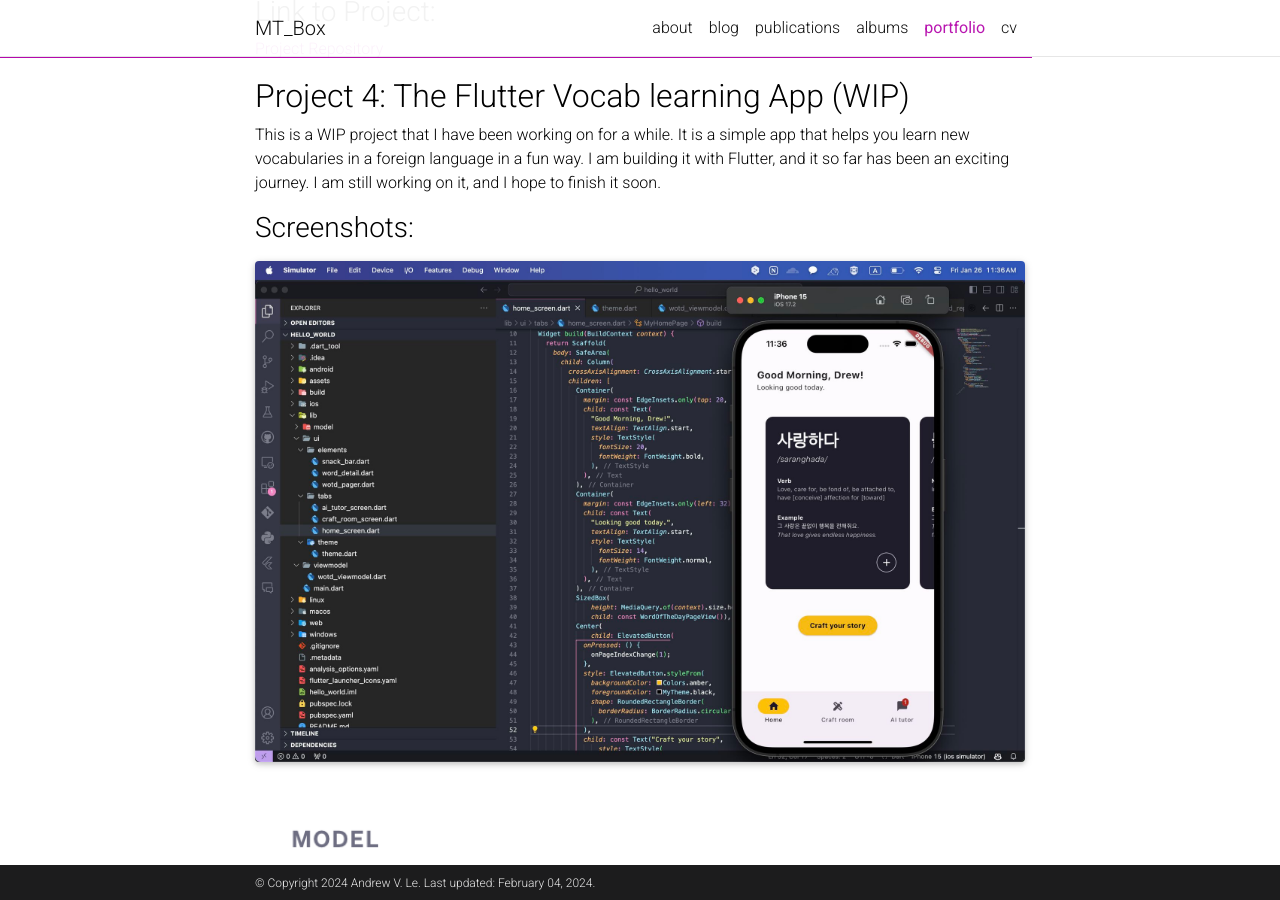
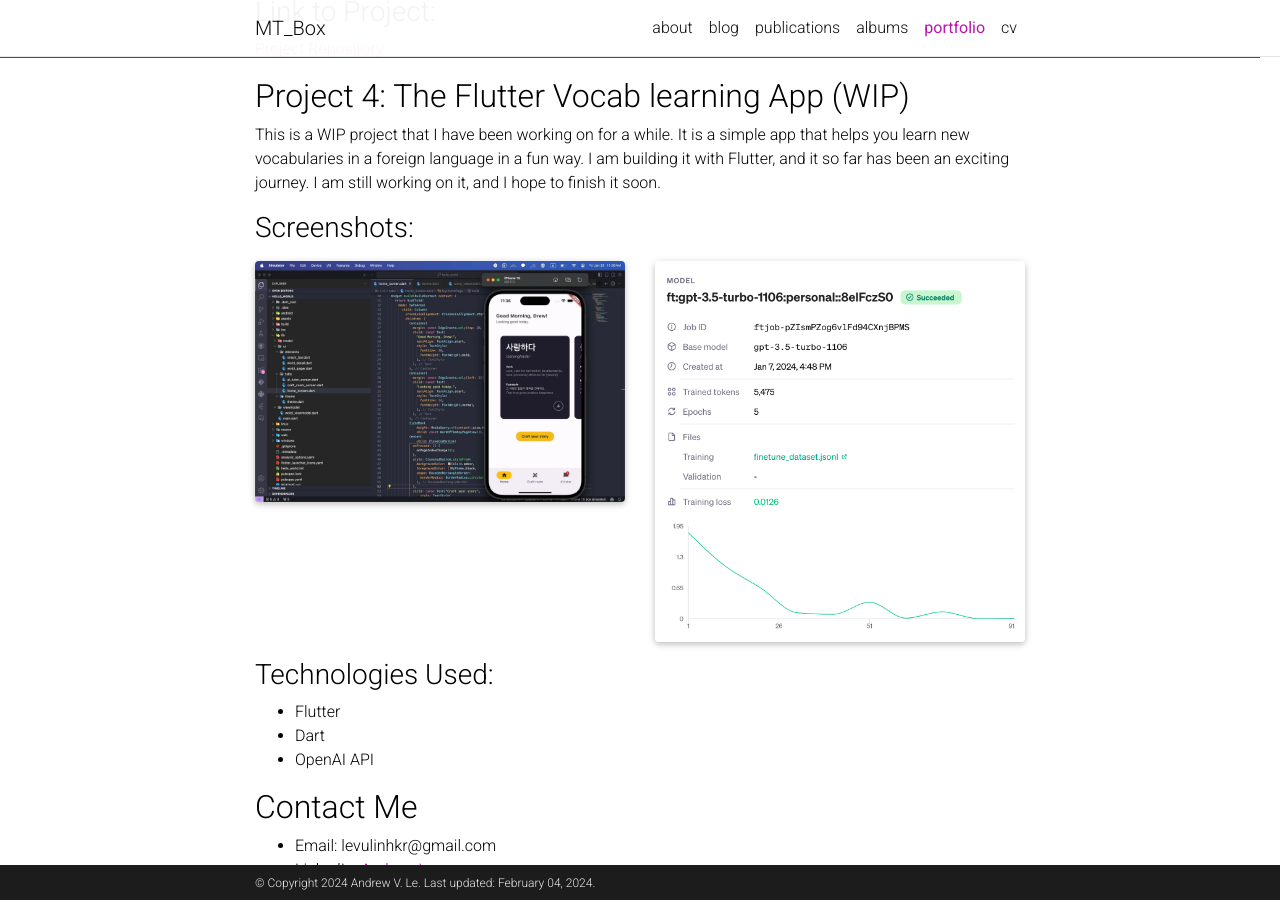
Before and after one commit to levulinh/levulinh.github.io, a Jekyll site: the page built from _pages/drewfolio.md, in a window 1280 px wide and 900 px high, scrolled down 5893 px. Built offline with Jekyll 4.4.1, drawn with Linux system fonts in a browser that asks for light colours; full-size pictures stand in for the smaller copies a plugin makes; comment, search, counter and statistics services are not loaded; a style sheet for code colours, icons or effects is not loaded.

Commit message:
Add new image to portfolio

```diff
--- a/_pages/drewfolio.md
+++ b/_pages/drewfolio.md
@@ -167,9 +167,10 @@
     <div class="col-sm mt-3 mt-md-0">
         {% include figure.html path="assets/img/portfolio/vocav0.png" class="img-fluid rounded z-depth-1" zoomable=true %}
     </div>
+    <div class="col-sm mt-3 mt-md-0">
+        {% include figure.html path="assets/img/portfolio/openai_finetune.png" class="img-fluid rounded z-depth-1" zoomable=true %}
+    </div>
 </div>
-
-![OpenAPI finetune](/assets/img/portfolio/openai_finetune.png)
 
 ### Technologies Used:
 - Flutter
```
